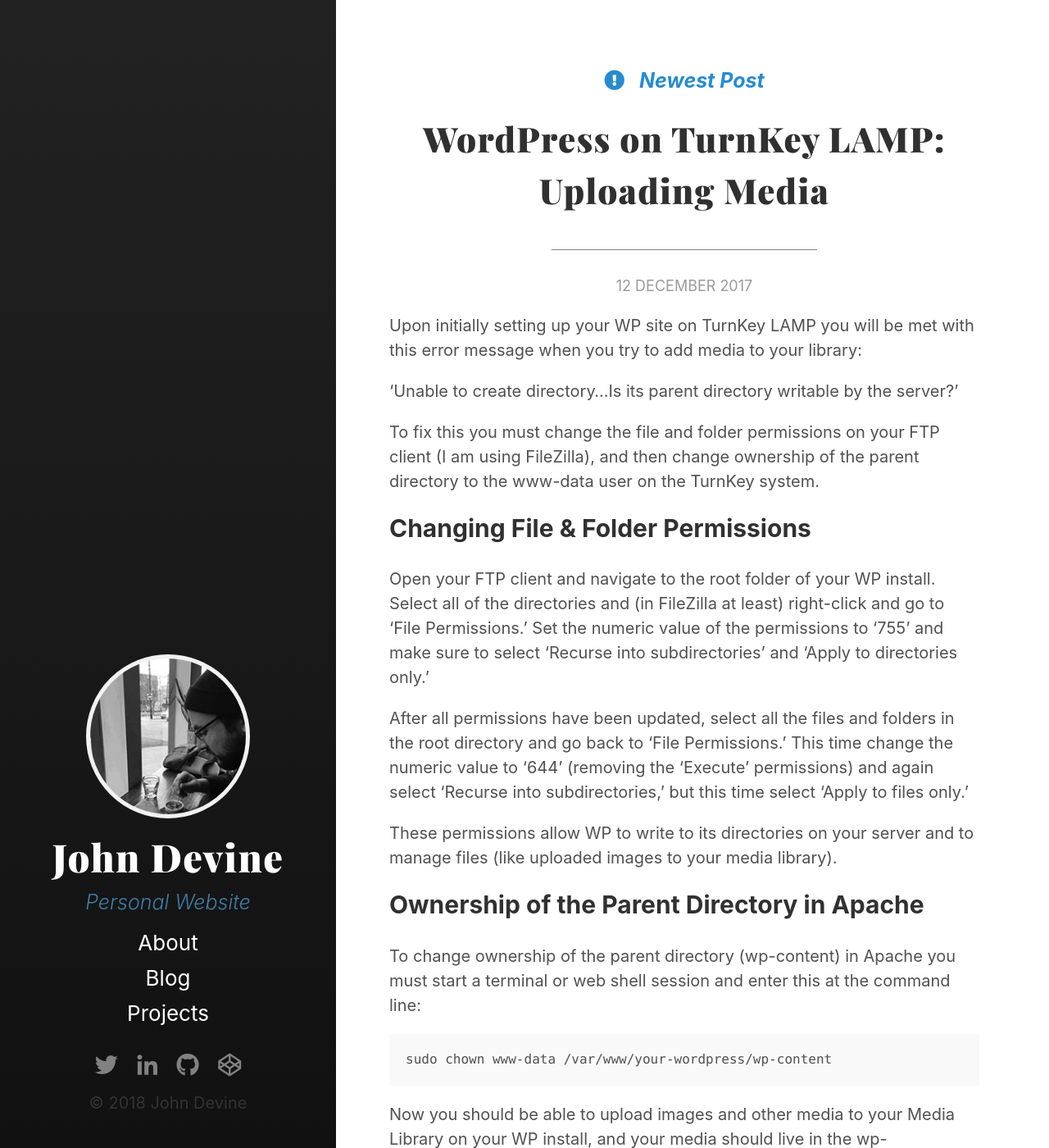
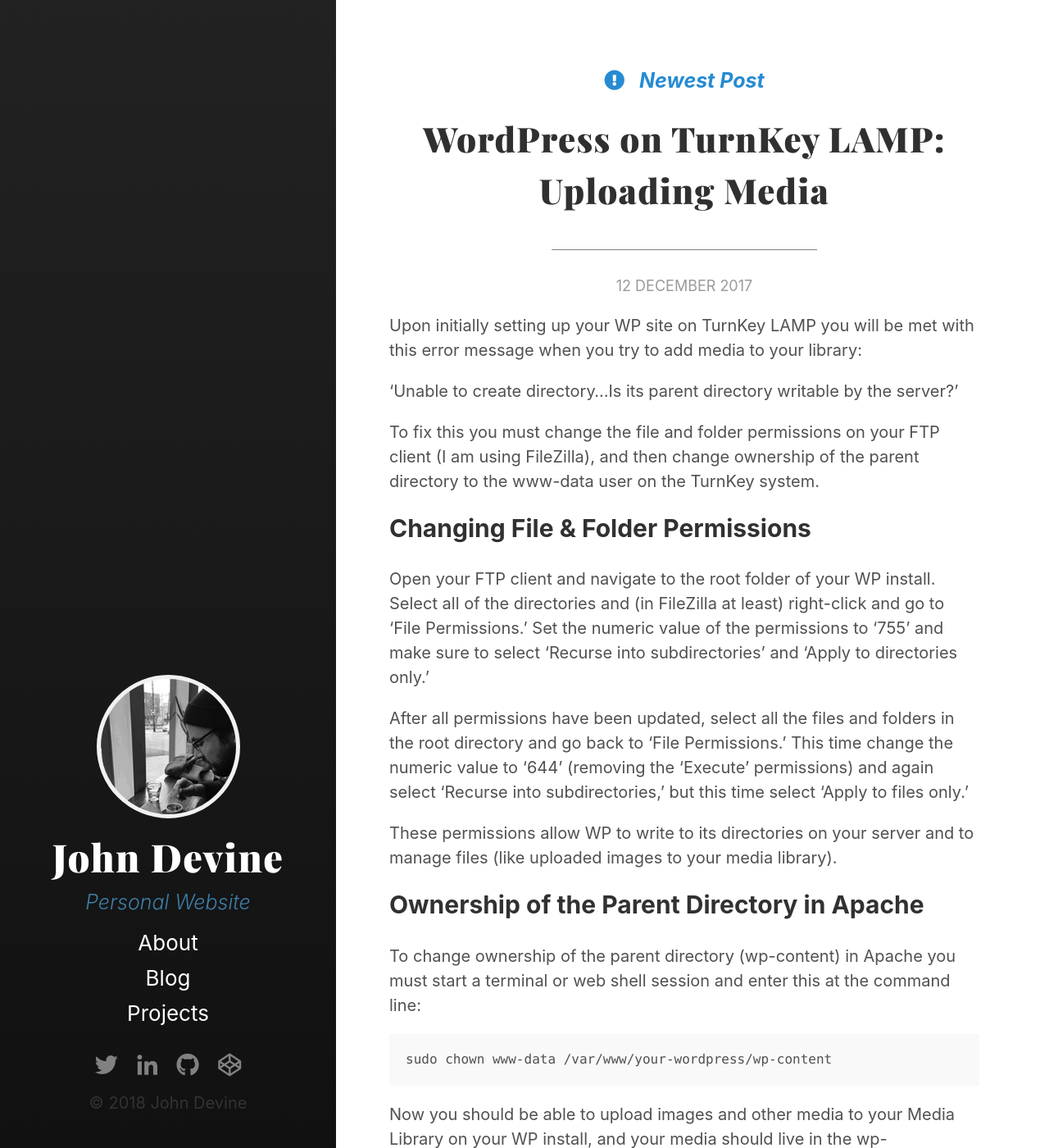
Before and after one commit to AdsonBatista/jpatrickdevine.github.io, a Jekyll site: the page built from index.html, in a window 1280 px wide and 1400 px high. Shown: the whole window at 82% size. Built offline with Jekyll 4.4.1, drawn with Linux system fonts in a browser that asks for light colours; the list of posts is cut into pages by our own code.

Commit message:
Updated favicons; changed font size on laptop viewport

```diff
--- a/_includes/sidebar.html
+++ b/_includes/sidebar.html
@@ -43,10 +43,10 @@
     </nav>
 
     <nav class="sidebar-social">
-      <a href="https://twitter.com/" target="_blank"><i class="fab fa-twitter"></i></a>
-      <a href="https://www.linkedin.com/" target="_blank"><i class="fab fa-linkedin-in"></i></a>
-      <a href="https://github.com/" target="_blank"><i class="fab fa-github"></i></a>
-      <a href="https://codepen.io/" target="_blank"><i class="fab fa-codepen"></i></a>
+      <a href="https://twitter.com/jpatrickdevine" target="_blank"><i class="fab fa-twitter"></i></a>
+      <a href="https://www.linkedin.com/in/jpatrickdevine/" target="_blank"><i class="fab fa-linkedin-in"></i></a>
+      <a href="https://github.com/jpatrickdevine" target="_blank"><i class="fab fa-github"></i></a>
+      <a href="https://codepen.io/jpatrickdevine/" target="_blank"><i class="fab fa-codepen"></i></a>
     </nav>
 
     <p class="footer">&copy; {{ site.time | date: '%Y' }} {{ site.title }}</p>
--- a/_sass/_base.scss
+++ b/_sass/_base.scss
@@ -5,7 +5,7 @@ html {
   line-height: 1.5;
 }
 
-@media only screen and (min-width: $tablet-break) {
+@media only screen and (min-width: $laptop-break) {
   html {
     font-size: 20px;
   }
--- a/_sass/_variables.scss
+++ b/_sass/_variables.scss
@@ -10,4 +10,4 @@ $blue: #3F7EA6;
 $blue-link: #268bd2;
 
 // Site Icon
-$site-icon-width: 200px;
+$site-icon-width: 175px;
```
Also changed, not shown: favicon.ico, favicon.png.
